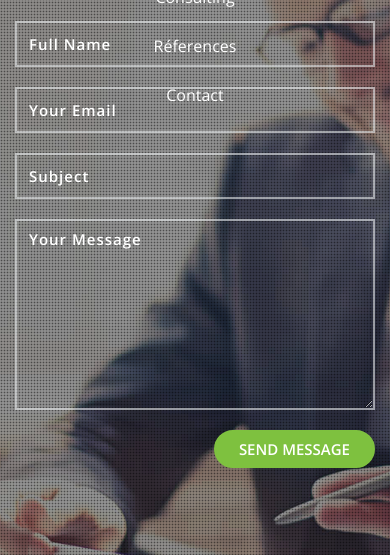
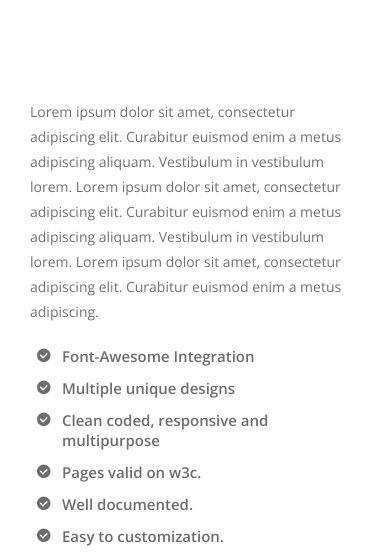
Before and after one commit to Khalil200a/pac, a Django app: page /produit/ in a window 390 px wide. Shown: the part 335-890 px from the top of the page. Run offline with Django 3.2, Linux system fonts and the light colour scheme; data comes from the database, SQL or seed files in the repository; both versions use the stored data as it was after the commit; some libraries are stand-ins or nearby versions.

Commit message:
Mise a jour

```diff
--- a/templates/produit.html
+++ b/templates/produit.html
@@ -121,6 +121,7 @@
         <script type="text/javascript" src="http://ajax.googleapis.com/ajax/libs/jquery/1.2.6/jquery.min.js">
         </script>
         <![endif]-->
+  </head>
 
 	<body  data-spy="scroll" data-target="#main-menu">
 
@@ -221,6 +222,52 @@
         </header>
     <!--End Navigation-->
 
+  <section id="page-header" class="parallax">
+      <div class="overlay"></div>
+			<div class="container">
+				<h1>Produit</h1>
+                <div class="breadcrumb">
+					<ul>
+						<li>
+							<a href="{% url 'home' %}">Home</a>
+						</li>
+						<li class="current">
+							<a href="{% url 'produit' %}">Produits</a>
+						</li>
+					</ul>
+				</div>
+                <!--End Breadcrumb-->
+            </div>
+      </div>
+  </section>
+		<!--End page-header -->
+
+  <section id="about" class="section">
+      <div class="container">
+          <div class="tab-pane" id="tab-content-5">
+                <div class="tab-content-5">
+                    <div class="col-md-6">
+                         <div class="core-features">
+                             <p>Lorem ipsum dolor sit amet, consectetur adipiscing elit. Curabitur euismod enim a metus adipiscing aliquam. Vestibulum in vestibulum lorem. Lorem ipsum dolor sit amet, consectetur adipiscing elit. Curabitur euismod enim a metus adipiscing aliquam. Vestibulum in vestibulum lorem. Lorem ipsum dolor sit amet, consectetur adipiscing elit. Curabitur euismod enim a metus adipiscing.</p>
+                                <ul class="list">
+                                    <li>Font-Awesome Integration</li>
+                                    <li>Multiple unique designs</li>
+                                    <li>Clean coded, responsive and multipurpose</li>
+                                    <li>Pages valid on w3c.</li>
+                                    <li>Well documented.</li>
+                                    <li>Easy to  customization.</li>
+                                </ul>
+                         </div>
+                    </div>
+                    <div class="col-md-6">
+                        <div class="devices-image">
+                            <img src="images/device-desktop.png" alt=""/>
+                        </div>
+                    </div>
+                </div>
+          </div>
+      </div>
+  </section>
 
    <!--Start Contact-->
    <section id="contact" class="section parallax">
```
Also changed, not shown: templates/index.html (+7 -18 lines), db.sqlite3, media/users/BEARINGDEFENDER.jpg (deleted), media/users/BEARINGDEFENDER.png (added), media/users/EAGLE.jpg (deleted), media/users/EAGLE.png (added), media/users/LeNXAPro.jpg (deleted), media/users/LeNXAPro.png (added), media/users/MVX_MV-120.jpg (deleted), media/users/MVX_MV-120.png (added), media/users/NESTI40.jpg (deleted), media/users/NESTI40.png (added), media/users/RT-300.jpg (deleted), media/users/RT-300.png (added), 2 more files.
